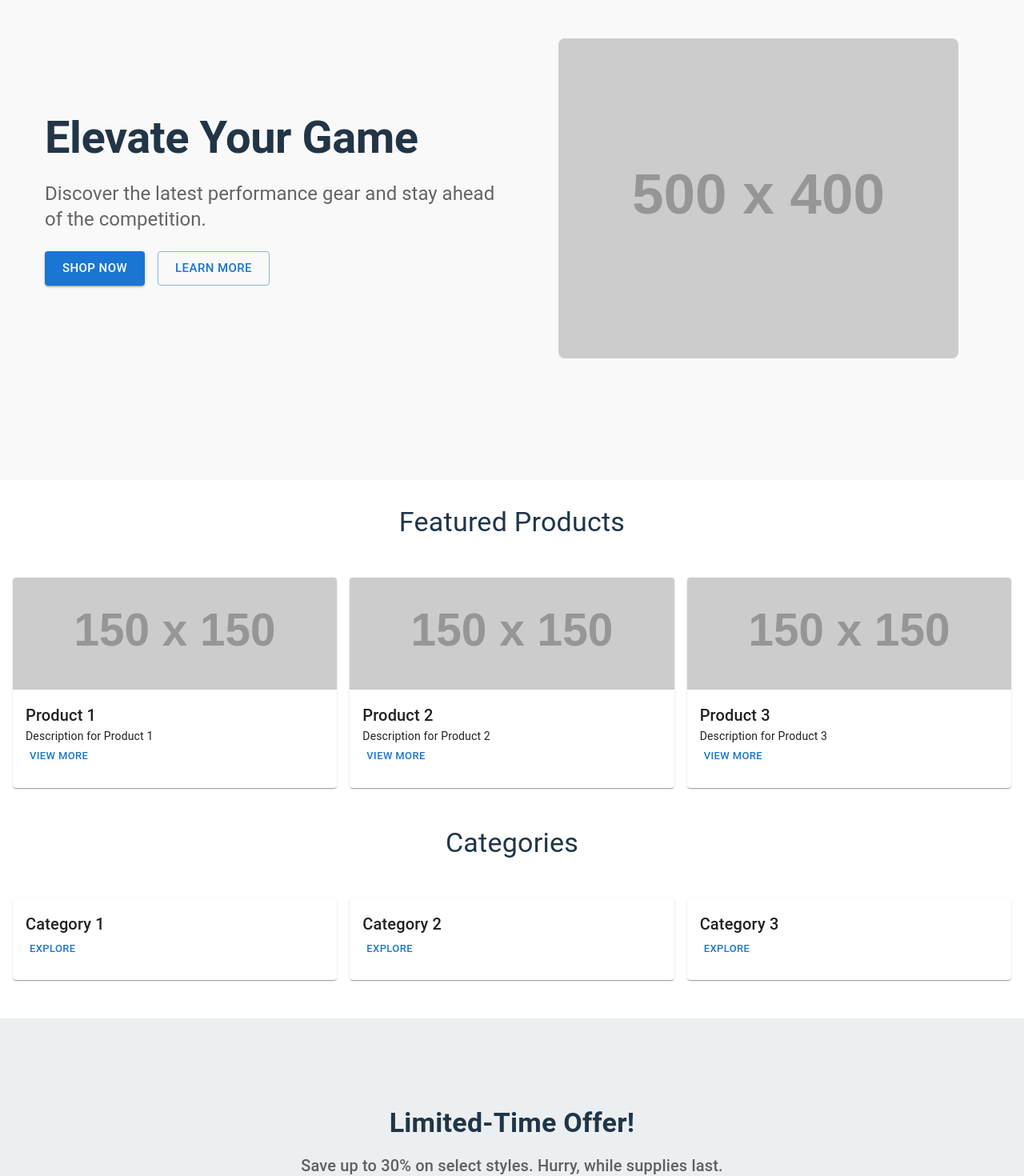
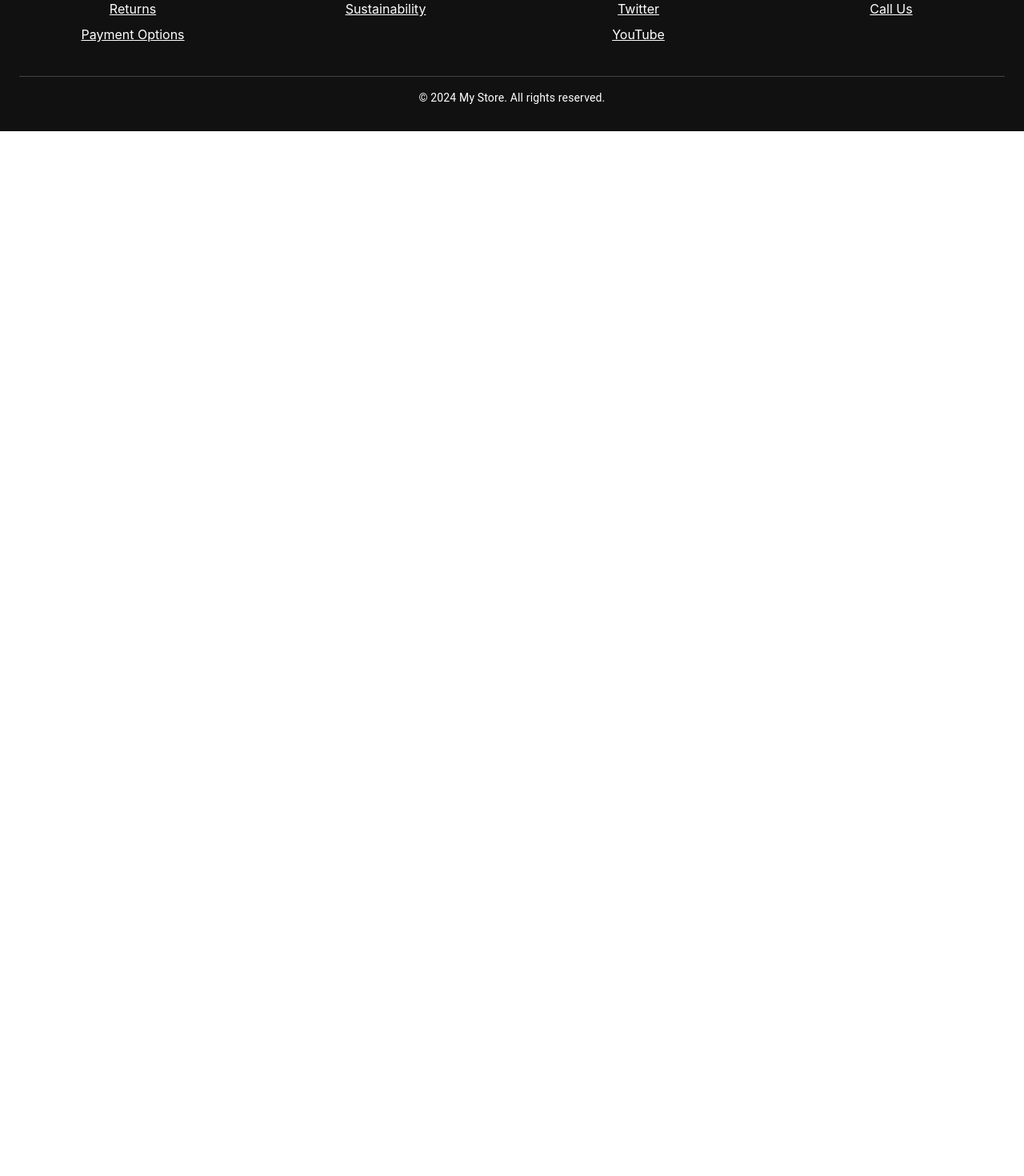
Before and after one commit to MingJae92/ecommerce-store, a React (Vite) app: page /mens in a window 1280 px wide. Shown: the part 1000-2470 px from the top of the page at 80% size. After the commit the page ends 1164 px from the top, so only its background shows below. Built offline with nearby package versions, Linux system fonts and the light colour scheme.

Commit message:
Routes isolated for different wepages

```diff
--- a/src/App.jsx
+++ b/src/App.jsx
@@ -6,7 +6,7 @@ import Women from "./components/Pages/Women/Women";
 import Kids from "./components/Pages/Kids/Kids";
 import Sale from "./components/Pages/Sale/Sales";
 import Navbar from "./components/Navbar/Navbar";
-import { Routes, Route } from "react-router-dom";
+import { Routes, Route, useLocation } from "react-router-dom";
 import FeaturedProducts from "./components/FeaturedProducts/FeaturedProducts";
 import Categories from "./components/Categories/Categories";
 import PromotionalBanner from "./components/PromotionalBanner/PromotionalBanner";
@@ -15,6 +15,14 @@ import NewsletterSignup from "./components/NewsletterSignup/NewsLetterSignUp";
 import Hero from "./components/Hero/Hero";
 
 const App = () => {
+  const location = useLocation(); // Get current route
+
+  // List of paths where we want to hide the additional sections
+  const hideSectionsOnPaths = ["/mens", "/women", "/kids", "/sale"];
+
+  // Check if current path is in the list of paths where sections should be hidden
+  const hideAdditionalSections = hideSectionsOnPaths.includes(location.pathname);
+
   return (
     <>
       <Box
@@ -29,18 +37,25 @@ const App = () => {
         <Navbar />
         <Routes>
           {/* Define your routes here */}
-
           <Route path="/mens" element={<Mens />} />
           <Route path="/women" element={<Women />} />
           <Route path="/kids" element={<Kids />} />
           <Route path="/sale" element={<Sale />} />
         </Routes>
-        <Hero />
-        <FeaturedProducts />
-        <Categories />
-        <PromotionalBanner />
-        <Testimonials />
-        <NewsletterSignup />
+
+        {/* Conditionally render sections for non-selected routes */}
+        {location.pathname === "/" && <Hero />}
+
+        {!hideAdditionalSections && (
+          <>
+            <FeaturedProducts />
+            <Categories />
+            <PromotionalBanner />
+            <Testimonials />
+            <NewsletterSignup />
+          </>
+        )}
+
         <Footer />
       </Box>
     </>
--- a/src/components/Navbar/Navbar.jsx
+++ b/src/components/Navbar/Navbar.jsx
@@ -30,27 +30,27 @@ const Navbar = () => {
             aria-label="breadcrumb"
             sx={{ color: "#000", marginRight: "20px" }}
           >
-            <Link>
+            <Link to="/">
               <Typography sx={{ textDecoration: "none", color: "#000" }}>
                 Home
               </Typography>
             </Link>
-            <Link>
+            <Link to="/mens">
               <Typography sx={{ textDecoration: "none", color: "#000" }}>
                 Men
               </Typography>
             </Link>
-            <Link>
+            <Link to="/women">
               <Typography sx={{ textDecoration: "none", color: "#000" }}>
                 Women
               </Typography>
             </Link>
-            <Link>
+            <Link to="/kids">
               <Typography sx={{ textDecoration: "none", color: "#000" }}>
                 Kids
               </Typography>
             </Link>
-            <Link>
+            <Link to="/sale">
               <Typography sx={{ textDecoration: "none", color: "#000" }}>
                 Sale
               </Typography>
--- a/src/components/Pages/Mens/Mens.jsx
+++ b/src/components/Pages/Mens/Mens.jsx
@@ -1,5 +1,6 @@
 import React from 'react';
 import { Box, Typography } from '@mui/material';
+
 
 function Mens() {
   return (
@@ -34,6 +35,7 @@ function Mens() {
       >
         Explore the latest men's fashion trends!
       </Typography>
+
     </Box>
   );
 }
```
